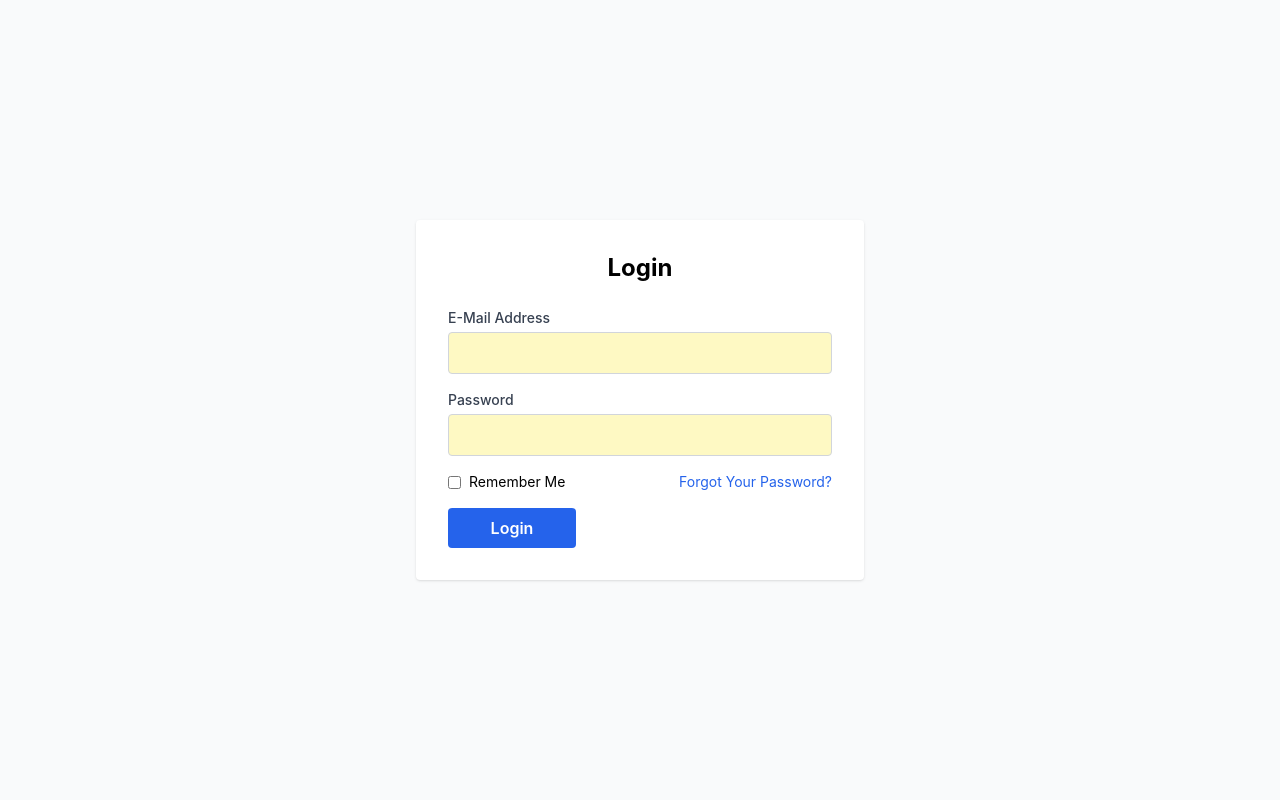
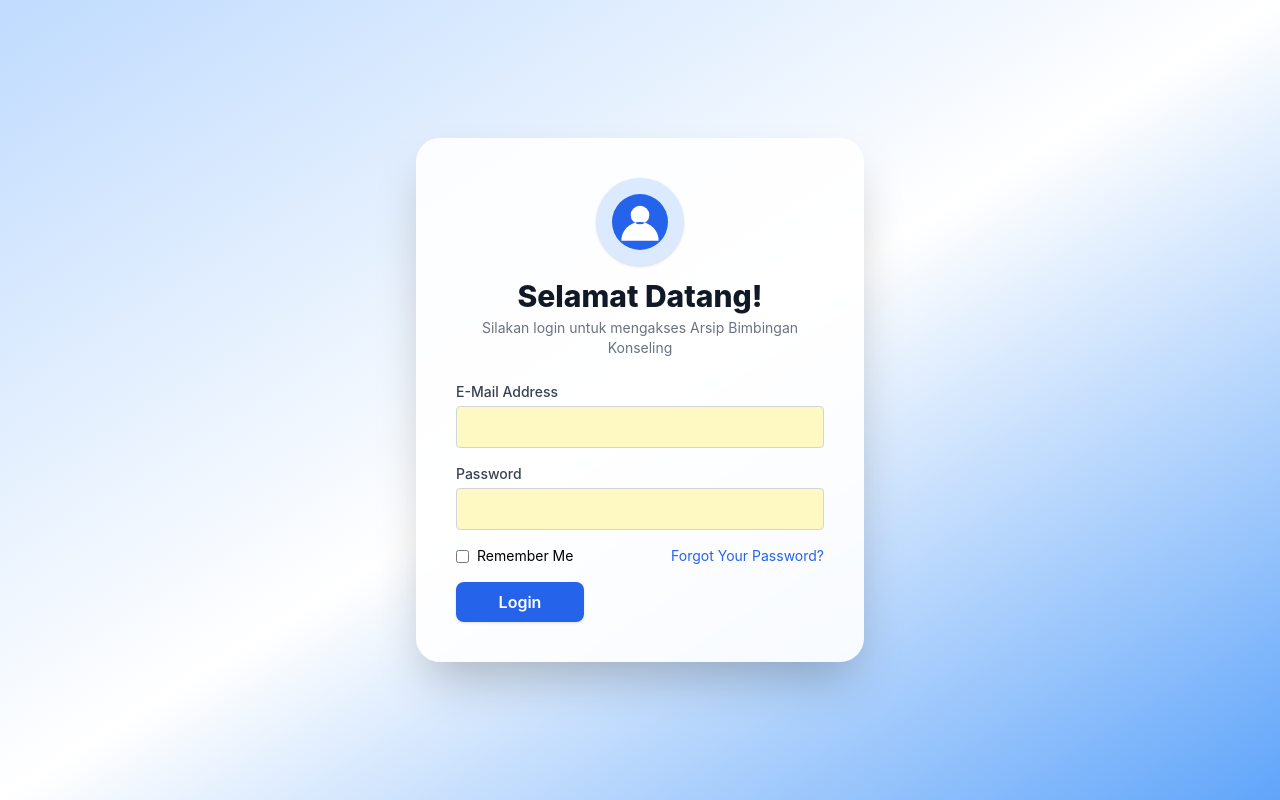
Before and after one commit to kecchi986/arsip_bimbingan_konseling_, a React (Create React App) app in the folder client/: page /login in a window 1280 px wide. Built offline with nearby package versions, Linux system fonts and the light colour scheme; the HTML template or start-up script is replaced by a standard one.

Commit message:
commit 7
Halaman login sekarang tampil lebih menarik:
-Ada gradasi background biru.
-Card login dengan shadow besar dan border radius besar.
-Ilustrasi/icon besar di atas form.
Judul tebal dan tagline singkat.
-Efek hover dan animasi pada tombol login.

```diff
--- a/client/src/pages/Login.tsx
+++ b/client/src/pages/Login.tsx
@@ -24,10 +24,16 @@ const Login: React.FC = () => {
   };
 
   return (
-    <div className="min-h-screen flex items-center justify-center bg-gray-50">
-      <div className="w-full max-w-md bg-white p-8 rounded shadow">
-        <h2 className="text-2xl font-bold text-center mb-6">Login</h2>
-        <form onSubmit={handleSubmit} className="space-y-4">
+    <div className="min-h-screen flex items-center justify-center bg-gradient-to-br from-blue-200 via-white to-blue-400">
+      <div className="w-full max-w-md bg-white/90 p-10 rounded-3xl shadow-2xl flex flex-col items-center">
+        <div className="mb-6 flex flex-col items-center">
+          <div className="bg-blue-100 rounded-full p-4 mb-3 shadow">
+            <svg width="56" height="56" fill="none" viewBox="0 0 24 24"><rect width="24" height="24" rx="12" fill="#2563eb"/><path d="M12 13a4 4 0 100-8 4 4 0 000 8zM4 20a8 8 0 1116 0H4z" fill="#fff"/></svg>
+          </div>
+          <h2 className="text-3xl font-extrabold text-gray-900 mb-1">Selamat Datang!</h2>
+          <p className="text-gray-500 text-center text-sm">Silakan login untuk mengakses Arsip Bimbingan Konseling</p>
+        </div>
+        <form onSubmit={handleSubmit} className="space-y-4 w-full">
           <div>
             <label htmlFor="email" className="block text-sm font-medium text-gray-700 mb-1">
               E-Mail Address
@@ -38,7 +44,7 @@ const Login: React.FC = () => {
               type="email"
               autoComplete="email"
               required
-              className="block w-full px-3 py-2 border border-gray-300 rounded focus:outline-none focus:ring-2 focus:ring-primary-500 bg-yellow-100 placeholder-gray-400"
+              className="block w-full px-3 py-2 border border-gray-300 rounded focus:outline-none focus:ring-2 focus:ring-blue-400 bg-yellow-100 placeholder-gray-400 transition"
               value={email}
               onChange={(e) => setEmail(e.target.value)}
             />
@@ -53,7 +59,7 @@ const Login: React.FC = () => {
               type={showPassword ? 'text' : 'password'}
               autoComplete="current-password"
               required
-              className="block w-full px-3 py-2 border border-gray-300 rounded focus:outline-none focus:ring-2 focus:ring-primary-500 bg-yellow-100 placeholder-gray-400"
+              className="block w-full px-3 py-2 border border-gray-300 rounded focus:outline-none focus:ring-2 focus:ring-blue-400 bg-yellow-100 placeholder-gray-400 transition"
               value={password}
               onChange={(e) => setPassword(e.target.value)}
             />
@@ -76,7 +82,7 @@ const Login: React.FC = () => {
             <button
               type="submit"
               disabled={isLoading}
-              className="bg-blue-600 hover:bg-blue-700 text-white font-semibold py-2 px-4 rounded focus:outline-none focus:ring-2 focus:ring-blue-500 w-32"
+              className="bg-blue-600 hover:bg-blue-700 text-white font-semibold py-2 px-4 rounded-lg focus:outline-none focus:ring-2 focus:ring-blue-400 w-32 shadow transition-all duration-150"
             >
               {isLoading ? 'Memproses...' : 'Login'}
             </button>
```
